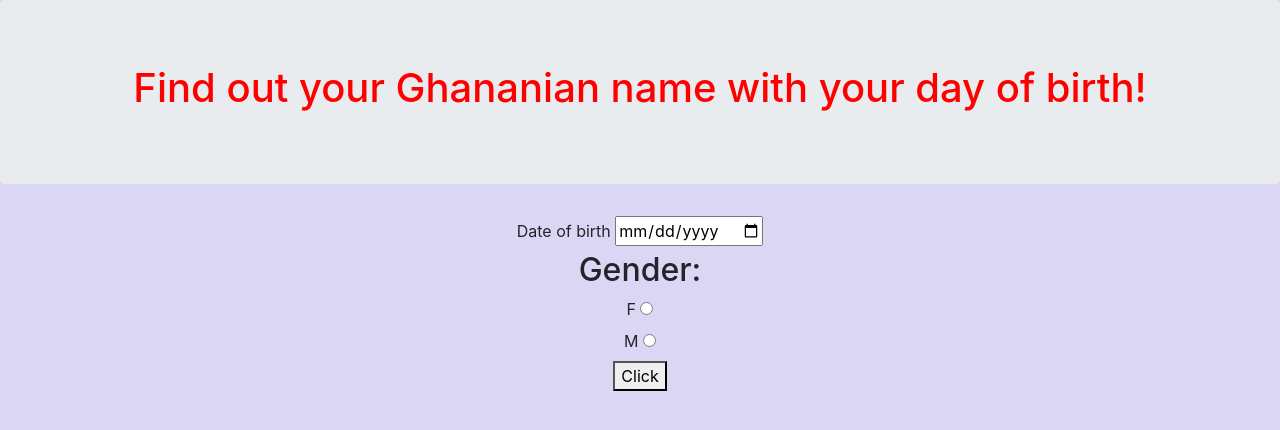
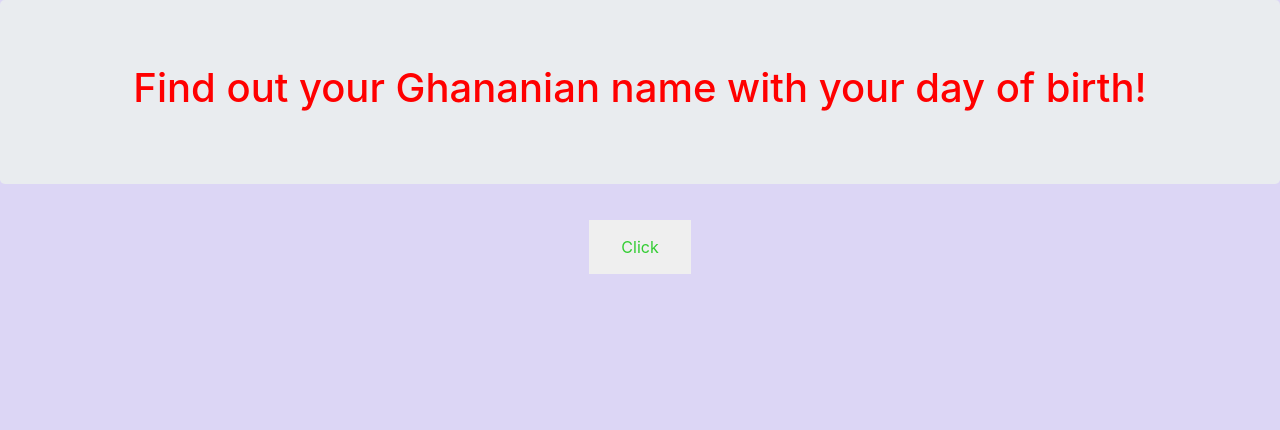
Before and after one commit to jkag983/birth-date, a plain HTML site: page index.html in a window 1280 px wide. Drawn offline with Linux system fonts and the light colour scheme.

Commit message:
body in html modified

```diff
--- a/index.html
+++ b/index.html
@@ -12,22 +12,12 @@
       <div class="jumbotron">
         <h1>Find out your Ghananian name with your day of birth!</h1>
       </div>
-      <form id="form" action="index.innerHTML" method="get">
-        <label for="DOB">Date of birth</label>
-        <input type="date" name="DOB" id="Date of birth" required>
-        <h2>Gender:</h2>
-      <div class="checkbox">
-        <label for="female">F</label>
-        <input type="radio" name="Gender" value="female" id="female">
+      <p id="result"></p>
+
+      <div>
+        <button class="button" onclick="dateOfBirth()">Click </button>
       </div>
-      <div class="checkbox">
-        <label for="male">M</label>
-        <input type="radio" name="Gender" value="male" id="male">
-      </div>
-      <div class="container">
-        <button onclick="DOB()">Click </button>
-      </div>
-     </form>
+      <h2></h2>
     </div>
   </body>
 </html>
--- a/js/scripts.js
+++ b/js/scripts.js
@@ -1,15 +1,11 @@
-function DOB(){
-var d=myDate(prompt("Date of birth"));
-var result=d.getday();
-var day ["monday", "tuesday", "wednesday", "thursday", "friday", "saturday", "sunday"];
+function dateOfBirth() {
+var dateOfBirth =parseInt(prompt("what is your date of birth .../.../...?"));
+var d= new Date(dateOfBirth);
+var n =d.getDay();
+var h2 = document.createElement("h2");
+var resultText = document.createTextNode("Your name is" + n + "!");
+h2.setAttribute("id", "dateOfBirth");
+h2.appendChild(resultText);
+document.getElementById("result").appendChild(h2);
 
-
-document.getElementById("Date of birth").innerHTML = "Your Ghananian name is" + result ".";
-};
-//let sunday=0
-//let monday=1
-//let tuesday=2
-//let wednesday=3
-//let thursday=4
-//let friday=5
-//let saturday=6
+}
```
